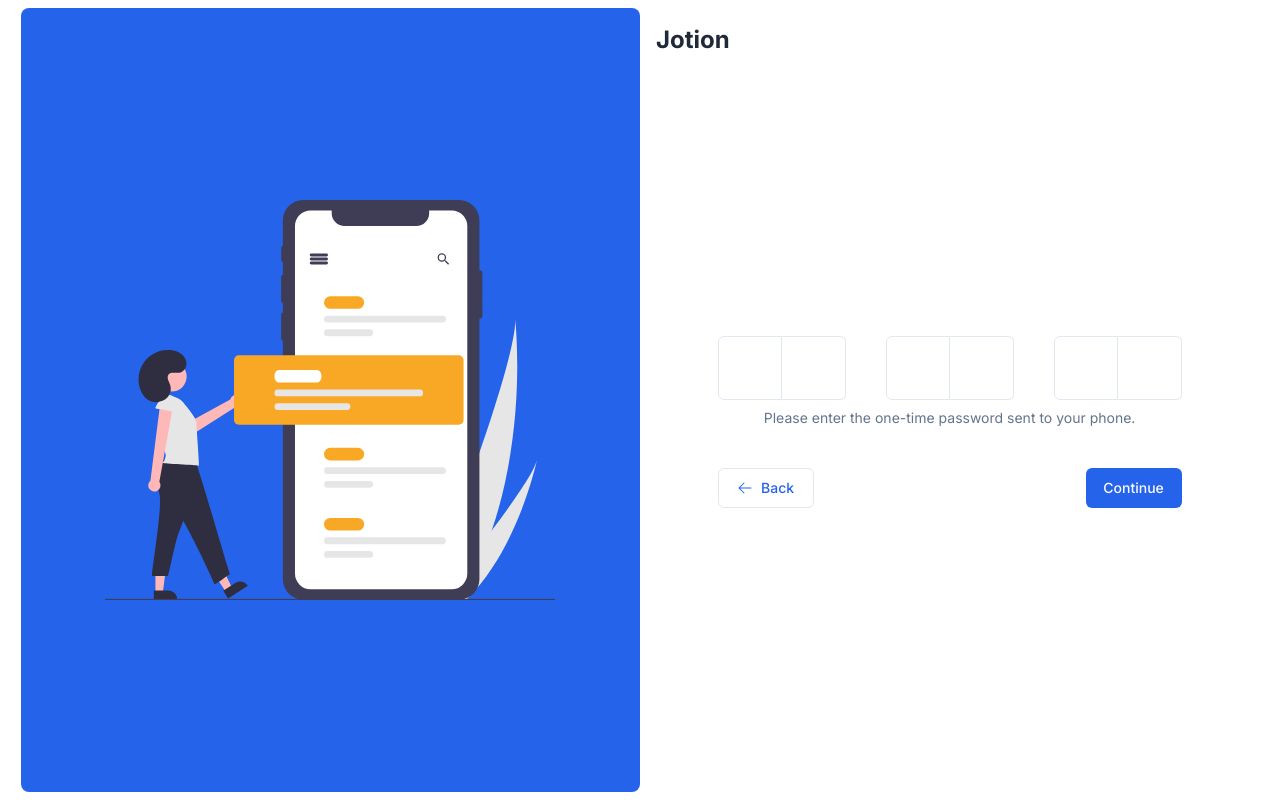
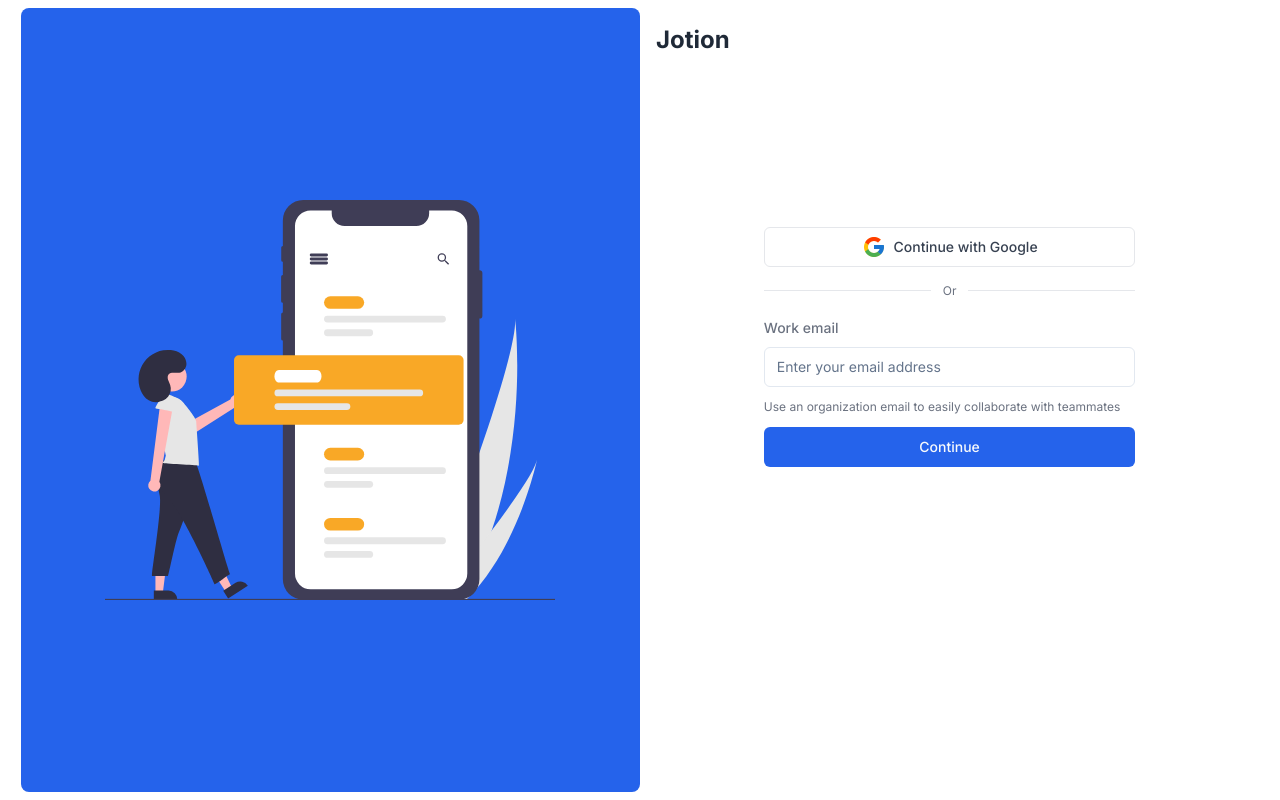
Before and after one commit to samieoseh/dotion, a React (Vite) app: page /login in a window 1280 px wide. Built offline with nearby package versions, Linux system fonts and the light colour scheme.

Commit message:
set tokenSent to false

```diff
--- a/src/app/main/auth/AuthPage.jsx
+++ b/src/app/main/auth/AuthPage.jsx
@@ -39,7 +39,7 @@
 
 export default function AuthPage() {
   const { toast } = useToast();
-  const [tokenSent, setTokenSent] = useState(true);
+  const [tokenSent, setTokenSent] = useState(false);
 
   const [email, setEmail] = useState("");
 
```
